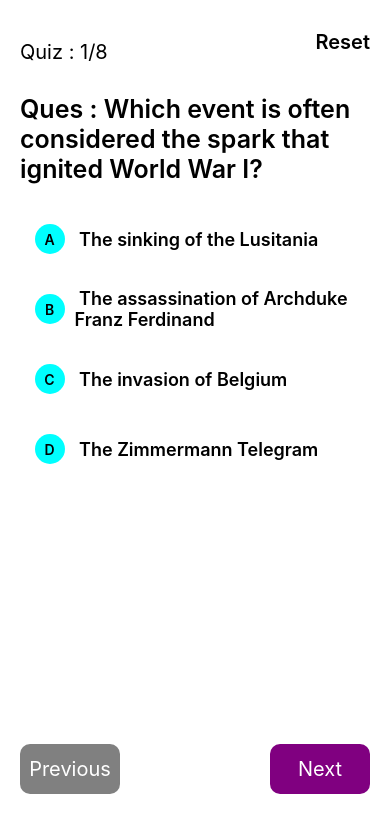
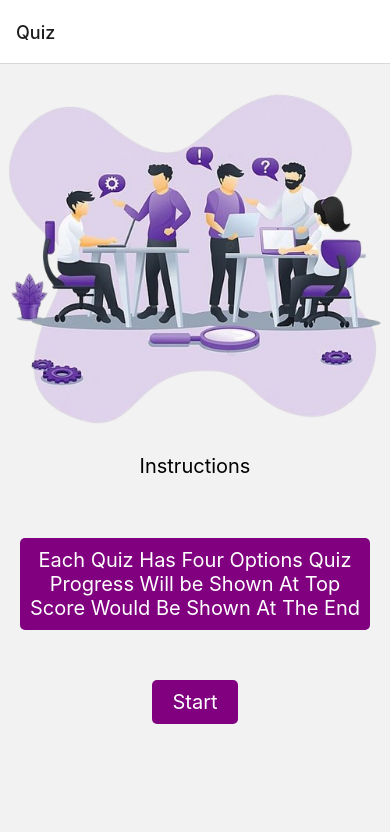
Before and after one commit to keshavchauhan-7/firstProject, a React Native app: screen /Quiz in a window 390 px wide. Shown: the top 832 px of the page. Built offline with nearby package versions, Linux system fonts and the light colour scheme.

Commit message:
style component

```diff
--- a/App.js
+++ b/App.js
@@ -8,9 +8,11 @@ import ReactVectorIcons from './components/ReactVectorIcons';
 import ReactToast from './components/ReactToast';
 import ReactWebView from './components/ReactWebView';
 import QuizApp from './quizapp/QuizApp';
+import AppNavigator from './navigation/AppNavigator';
 const App = () => {
   return (
     <>
+    <AppNavigator/>
       {/* <Home />; */}
       {/* <Kyc /> */}
       {/* <Pdf/> */}
@@ -19,7 +21,7 @@ const App = () => {
       {/* <ReactVectorIcons/> */}
       {/* <ReactToast/> */}
       {/* <ReactWebView/> */}
-      <QuizApp/>
+      {/* <QuizApp/>  */}
     </>
   )
 };
--- /dev/null
+++ b/navigation/AppNavigator.js
@@ -0,0 +1,23 @@
+// In App.js in a new project
+
+import * as React from 'react';
+import { View, Text } from 'react-native';
+import { NavigationContainer } from '@react-navigation/native';
+import { createNativeStackNavigator } from '@react-navigation/native-stack';
+import Splash from '../quizapp/Splash';
+import QuizApp from '../quizapp/QuizApp';
+
+const Stack = createNativeStackNavigator();
+
+function AppNavigator() {
+  return (
+    <NavigationContainer>
+      <Stack.Navigator>
+        <Stack.Screen name="Quiz" component={Splash}  />
+        <Stack.Screen name="QuizApp" component={QuizApp} />
+      </Stack.Navigator>
+    </NavigationContainer>
+  );
+}
+
+export default AppNavigator;
--- a/package.json
+++ b/package.json
@@ -22,6 +22,7 @@
     "react-native-gesture-handler": "^2.17.1",
     "react-native-mail": "^6.1.1",
     "react-native-maps": "^1.17.1",
+    "react-native-progress": "^5.0.1",
     "react-native-reanimated": "^3.14.0",
     "react-native-safe-area-context": "^4.10.8",
     "react-native-screens": "^3.32.0",
--- a/quizapp/QuestionItem.js
+++ b/quizapp/QuestionItem.js
@@ -1,5 +1,81 @@
-import { View, Text, Dimensions, FlatList, TouchableOpacity } from 'react-native'
-import React from 'react'
+// import { View, Text, Dimensions, FlatList, TouchableOpacity } from 'react-native';
+// import React from 'react';
+
+// const { height, width } = Dimensions.get('window');
+
+// const QuestionItem = ({ data, selectedOption }) => {
+//     return (
+//         <View style={{ width: width }}>
+//             <Text
+//                 style={{
+//                     fontSize: 25,
+//                     fontWeight: '600',
+//                     color: 'black',
+//                     marginLeft: 20,
+//                     marginRight: 20
+//                 }}>
+//                 {'Ques : ' + data.question}
+//             </Text>
+//             <View style={{ marginTop: 20 }}>
+//                 <FlatList
+//                     data={data.Options}
+//                     renderItem={({ item, index }) => {
+//                         const isSelected = data.marked === index + 1;
+//                         const isCorrect = index + 1 === data.correctAnswer;
+//                         const backgroundColor = isSelected
+//                             ? isCorrect
+//                                 ? 'purple'
+//                                 : 'red'
+//                             : 'white';
+//                         const textColor = isSelected ? 'white' : 'black';
+
+//                         return (
+//                             <TouchableOpacity
+//                                 style={{
+//                                     width: '90%',
+//                                     height: 50,
+//                                     elevation: 3,
+//                                     backgroundColor: backgroundColor,
+//                                     marginTop: 10,
+//                                     marginBottom: 10,
+//                                     alignSelf: 'center',
+//                                     alignItems: 'center',
+//                                     paddingLeft: 15,
+//                                     flexDirection: 'row'
+//                                 }}
+//                                 onPress={() => {
+//                                     selectedOption(index + 1);
+//                                 }}>
+//                                 <View style={{
+//                                     width: 30,
+//                                     height: 30,
+//                                     borderRadius: 15,
+//                                     backgroundColor: isSelected ? '#fff' : 'cyan',
+//                                     alignItems: 'center',
+//                                     justifyContent: 'center'
+//                                 }}>
+//                                     <Text style={{ fontWeight: '600', color: '#000' }}>
+//                                         {index === 0 ? 'A' : index === 1 ? 'B' : index === 2 ? 'C' : 'D'}
+//                                     </Text>
+//                                 </View>
+//                                 <Text style={{ fontSize: 18, fontWeight: '600', marginLeft: 10, color: textColor }}>
+//                                     {item}
+//                                 </Text>
+//                             </TouchableOpacity>
+//                         );
+//                     }}
+//                 />
+//             </View>
+//         </View>
+//     );
+// };
+
+// export default QuestionItem;
+
+
+
+import { View, Text, Dimensions, FlatList, TouchableOpacity } from 'react-native';
+import React from 'react';
 
 const { height, width } = Dimensions.get('window');
 
@@ -9,7 +85,7 @@ const QuestionItem = ({ data, selectedOption }) => {
             <Text
                 style={{
                     fontSize: 25,
-                    fontWeight: 600,
+                    fontWeight: '600',
                     color: 'black',
                     marginLeft: 20,
                     marginRight: 20
@@ -19,44 +95,47 @@ const QuestionItem = ({ data, selectedOption }) => {
             <View style={{ marginTop: 20 }}>
                 <FlatList
                     data={data.Options}
-                    renderItem={({ item, index }) => {
-                        return (
+                    renderItem={({ item, index }) => (
                         <TouchableOpacity
                             style={{
                                 width: '90%',
                                 height: 50,
                                 elevation: 3,
-                                    backgroundColor: data.marked == index + 1 ? 'purple' : 'white',
+                                backgroundColor: data.marked === index + 1 ? (data.marked === data.correctAnswer ? 'purple' : 'red') : 'white',
                                 marginTop: 10,
                                 marginBottom: 10,
                                 alignSelf: 'center',
                                 alignItems: 'center',
                                 paddingLeft: 15,
-                                    flexDirection: 'row'
-                                }} onPress={() => {
+                                flexDirection: 'row',
+                                opacity: data.marked !== -1 ? 0.5 : 1 // Disable touch if an option is already selected
+                            }}
+                            onPress={() => {
+                                if (data.marked === -1) { // Only allow selection if no option has been marked
                                     selectedOption(index + 1);
+                                }
                             }}>
-
                             <View style={{
                                 width: 30,
                                 height: 30,
                                 borderRadius: 15,
-                                    backgroundColor: data.marked == index + 1 ? '#fff' :'cyan',
+                                backgroundColor: data.marked === index + 1 ? '#fff' : 'cyan',
                                 alignItems: 'center',
                                 justifyContent: 'center'
                             }}>
-                                    <Text style={{ fontWeight: 600, color:'#000' }}>
-                                        {index == 0 ? 'A' : index == 1 ? 'B' : index == 2 ? 'C' : 'D'}
+                                <Text style={{ fontWeight: '600', color: '#000' }}>
+                                    {index === 0 ? 'A' : index === 1 ? 'B' : index === 2 ? 'C' : 'D'}
                                 </Text>
                             </View>
-                                <Text style={{ fontSize: 18, fontWeight: 600, marginLeft: 10, color:data.marked == index + 1 ? 'white' :'#000' }}>{item}</Text>
+                            <Text style={{ fontSize: 18, fontWeight: '600', marginLeft: 10, color: data.marked === index + 1 ? 'white' : '#000' }}>
+                                {item}
+                            </Text>
                         </TouchableOpacity>
-                        )
-                    }}
+                    )}
                 />
             </View>
         </View>
-    )
-}
+    );
+};
 
-export default QuestionItem
+export default QuestionItem;
--- a/quizapp/Questions.js
+++ b/quizapp/Questions.js
@@ -7,69 +7,111 @@ export const questionData = [
             ' The invasion of Belgium',
             ' The Zimmermann Telegram'
         ],
+        correctAnswer: 2,
+        marked: -1, // -1 means not selected
     },
     {
         question: 'Which countries were part of the Triple Entente?',
         Options: [
-            'A) Germany, Austria-Hungary, Italy',
-            'B) France, Russia, United Kingdom',
-            'C) United States, Italy, Japan',
-            'D) Ottoman Empire, Bulgaria, Germany'
+            ' Germany, Austria-Hungary, Italy',
+            ' France, Russia, United Kingdom',
+            ' United States, Italy, Japan',
+            ' Ottoman Empire, Bulgaria, Germany'
         ],
+        correctAnswer: 2,
         marked: -1,
     },
     {
-        question: 'Which countries were part of the Triple Entente?',
+        question: 'What was the primary strategy of trench warfare?',
         Options: [
-            'A) Germany, Austria-Hungary, Italy',
-            'B) France, Russia, United Kingdom',
-            'C) United States, Italy, Japan',
-            'D) Ottoman Empire, Bulgaria, Germany'
+            ' Quick, mobile attacks',
+            ' Naval blockades',
+            ' Digging defensive trenches and holding positions',
+            ' Aerial bombings'
         ],
+        correctAnswer: 3,
+        marked: -1,
+
     },
     {
-        question: 'Which countries were part of the Triple Entente?',
+        question: 'Which battle is considered one of the bloodiest battles of World War I?',
         Options: [
-            'A) Germany, Austria-Hungary, Italy',
-            'B) France, Russia, United Kingdom',
-            'C) United States, Italy, Japan',
-            'D) Ottoman Empire, Bulgaria, Germany'
+            ' Battle of Verdun',
+            ' Battle of the Bulge',
+            ' Battle of Stalingrad',
+            ' Battle of Midway'
         ],
+        correctAnswer: 1,
+        marked: -1,
+
     },
     {
-        question: 'Which countries were part of the Triple Entente?',
+        question: 'What was the main purpose of the Zimmermann Telegram?',
         Options: [
-            'A) Germany, Austria-Hungary, Italy',
-            'B) France, Russia, United Kingdom',
-            'C) United States, Italy, Japan',
-            'D) Ottoman Empire, Bulgaria, Germany'
+            ' To propose a military alliance between Germany and Mexico',
+            ' To declare war on France',
+            ' To announce a ceasefire',
+            ' To initiate peace talks with Russia'
         ],
+        correctAnswer: 1,
+        marked: -1,
     },
     {
-        question: 'Which countries were part of the Triple Entente?',
+        question: 'Which treaty ended World War I?',
         Options: [
-            'A) Germany, Austria-Hungary, Italy',
-            'B) France, Russia, United Kingdom',
-            'C) United States, Italy, Japan',
-            'D) Ottoman Empire, Bulgaria, Germany'
+            ' Treaty of Versailles',
+            ' Treaty of Paris',
+            ' Treaty of Ghent',
+            ' Treaty of Tordesillas'
         ],
+        correctAnswer: 1,
+        marked: -1,
+
     },
     {
-        question: 'Which countries were part of the Triple Entente?',
+        question: 'Which country was NOT a member of the Central Powers?',
         Options: [
-            'A) Germany, Austria-Hungary, Italy',
-            'B) France, Russia, United Kingdom',
-            'C) United States, Italy, Japan',
-            'D) Ottoman Empire, Bulgaria, Germany'
+            ' Germany',
+            ' Austria-Hungary',
+            ' Bulgaria',
+            ' Japan'
         ],
+        correctAnswer: 4,
+        marked: -1,
+
     },
     {
-        question: 'Which countries were part of the Triple Entente?',
+        question: 'What new type of warfare was introduced during World War I?',
         Options: [
-            'A) Germany, Austria-Hungary, Italy',
-            'B) France, Russia, United Kingdom',
-            'C) United States, Italy, Japan',
-            'D) Ottoman Empire, Bulgaria, Germany'
+            ' Guerrilla warfare',
+            ' Chemical warfare',
+            ' Cyber warfare',
+            ' Nuclear warfare'
         ],
-    }
+        correctAnswer: 2,
+        marked: -1,
+    },
+    {
+        question: 'What was the main reason for the United States entering World War I?',
+        Options: [
+            ' The assassination of Archduke Franz Ferdinand',
+            ' The invasion of Belgium',
+            ' The sinking of the Lusitania and the Zimmermann Telegram',
+            ' The Russian Revolution'
+        ],
+        correctAnswer: 3,
+        marked: -1,
+    },
+    {
+        question: 'What was the outcome of the Treaty of Versailles for Germany?',
+        Options: [
+            ' Germany gained new territories',
+            ' Germany was forced to pay reparations and accept blame for the war',
+            ' Germany formed a new alliance with Austria-Hungary',
+            ' Germany remained largely unaffected'
+        ],
+        correctAnswer: 2,
+        marked: -1,
+    },
+
 ]
--- a/quizapp/QuizApp.js
+++ b/quizapp/QuizApp.js
@@ -2,37 +2,89 @@ import React, { useRef, useState } from 'react'
 import { View, Text, FlatList, TouchableOpacity, Dimensions, Modal } from 'react-native'
 import { questionData } from './Questions'
 import QuestionItem from './QuestionItem';
+import * as Progress from 'react-native-progress';
+
+
+
 const { height, width } = Dimensions.get('window')
 
 const QuizApp = () => {
   const [currentIndex, setCurrentindex] = useState(1);
+
+
+
   const [questions, setQuestions] = useState(questionData);
   const listRef = useRef()
   const [modalVisible, setModalVisible] = useState(false);
-  const OnSelectOption = (index, x) => {
-    const tempData = questions;
-    tempData.map((item, ind) => {
-      if (index == ind) {
-        item.marked = x;
+  const[quizProgress, setQuizProgress] = useState(questionData.length);
+
+
+  const progress = (currentIndex ) / quizProgress;
+
+  // const OnSelectOption = (index, x) => {
+  //   const tempData = questions;
+  //   tempData.map((item, ind) => {
+  //     if (index == ind) {
+  //       if (item.marked !== -1) {
+  //         item.marked = -1;
+  //       }else{
+  //         item.marked = x;
+  //       }
+  //     }
+  //   })
+  //   let temp = [];
+  //   tempData.map(item => {
+  //     temp.push(item)
+  //   })
+  //   setQuestions(temp);
+  // };
+
+
+
+  //
+  // const OnSelectOption = (index, selectedOption) => {
+  //   const tempData = [...questions];
+  //   tempData[index].marked = selectedOption;
+
+  //   setQuestions(tempData);
+  // };
+
+  //
+
+  const OnSelectOption = (index, selectedOption) => {
+    const tempData = [...questions];
+    if (tempData[index].marked === -1) {
+      tempData[index].marked = selectedOption;
+      setQuestions(tempData);
     }
-    })
-    let temp = [];
-    tempData.map(item => {
-      temp.push(item)
-    })
-    setQuestions(temp);
   };
+
+
+  // const getTextScore = () => {
+  //   let marks = 0;
+  //   questions.map(item => {
+  //     if (item.marked !== -1) {
+  //       marks = marks + 5;
+  //     }
+  //   })
+  //   return marks;
+  // }
+
+
+  //
 
   const getTextScore = () => {
     let marks = 0;
-    questions.map(item => {
-      if (item.marked !== -1) {
-        marks = marks + 5;
+    questions.forEach(item => {
+      if (item.marked === item.correctAnswer) {
+        marks += 5; // Award 5 points for each correct answer
       }
-    })
+    });
     return marks;
-  }
+  };
 
+
+  //
   const reset = () => {
     const tempData = questions;
     tempData.map((item, ind) => {
@@ -47,10 +99,19 @@ const QuizApp = () => {
   };
   return (
     <View style={{ flex: 1 }}>
+
+      <View style={{ flexDirection:'row'}}>
+        <View style={{flex:1, margin:15}}>
+          <Progress.Bar progress={progress} width={null} height={15} color={"purple"} />
+        </View>
+      </View>
+
+
       <View style={{ flexDirection: 'row', justifyContent: 'space-between', alignItems: 'center', marginTop: 20 }}>
         <Text
           style={{
             fontSize: 20,
+            fontWeight: 600,
             marginTop: 20,
             marginLeft: 20,
             color: '#000'
@@ -114,7 +175,7 @@ const QuizApp = () => {
           <Text style={{ color: '#fff', fontSize: 20 }}>Previous</Text>
         </TouchableOpacity>
 
-        {currentIndex == 8 ? (<TouchableOpacity
+        {currentIndex == 10 ? (<TouchableOpacity
           style={{
             backgroundColor: 'green',
             height: 50,
@@ -138,13 +199,14 @@ const QuizApp = () => {
             justifyContent: 'center',
             alignItems: 'center',
           }} onPress={() => {
+            if (questions[currentIndex - 1].marked !== -1) {
               if (currentIndex < questions.length) {
                 listRef.current.scrollToIndex({
                   animated: true,
                   index: currentIndex,
                 })
               }
-
+            }
           }}>
           <Text style={{ color: '#fff', fontSize: 20 }}>Next</Text>
         </TouchableOpacity>
--- /dev/null
+++ b/quizapp/Splash.js
@@ -0,0 +1,28 @@
+import { Image, Pressable, StyleSheet, Text, View } from 'react-native'
+import React from 'react'
+
+const Splash = ({ navigation }) => {
+    return (
+        <View style={{ flex: 1, alignItems: 'center' }}>
+
+            <Image
+                source={require("../assets/vectorimage.png")}
+                style={{ aspectRatio: 1, height: '100', width: '100%' }} />
+
+            <Text style={{ fontSize: 20, textAlign: 'center', marginBottom: 10, color:'#000' }}>Instructions</Text>
+            <View style={{ backgroundColor: 'purple', padding: 10, borderRadius: 5, alignItems: 'center', justifyContent: 'center', marginTop:50 }}>
+                <Text style={{ color: '#fff', fontSize: 20 }}>Each Quiz Has Four Options Quiz</Text>
+                <Text style={{ color: '#fff', fontSize: 20 }}>Progress Will be Shown At Top</Text>
+                <Text style={{ color: '#fff', fontSize: 20 }}>Score Would Be Shown At The End</Text>
+            </View>
+
+            <Pressable style={{ backgroundColor: 'purple', marginTop: 50, paddingLeft: 20, paddingHorizontal:20, paddingVertical:10, borderRadius: 5 }} onPress={()=>{navigation.navigate("QuizApp")}}>
+                <Text style={{color:'white', fontSize:20}}>Start</Text>
+            </Pressable>
+        </View>
+    )
+}
+
+export default Splash
+
+const styles = StyleSheet.create({})
```
Also changed, not shown: assets/vectorimage.png (added), 1 other file (tests, documents, lock files or other folders). Lines whose indentation alone changed are shown as unchanged.
